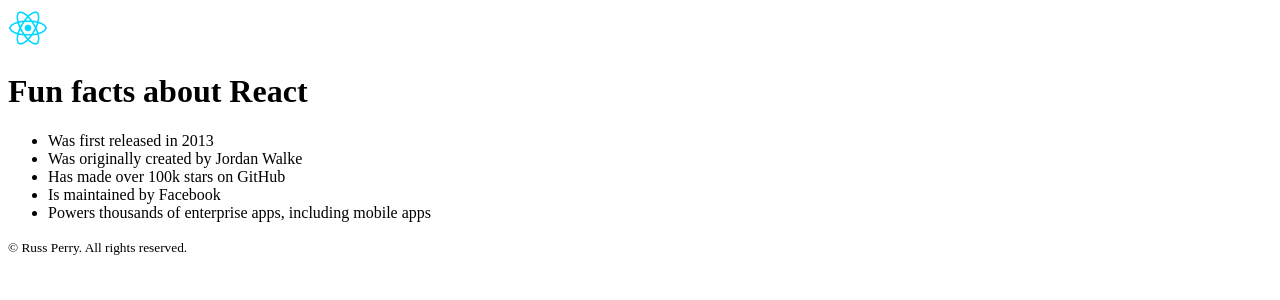
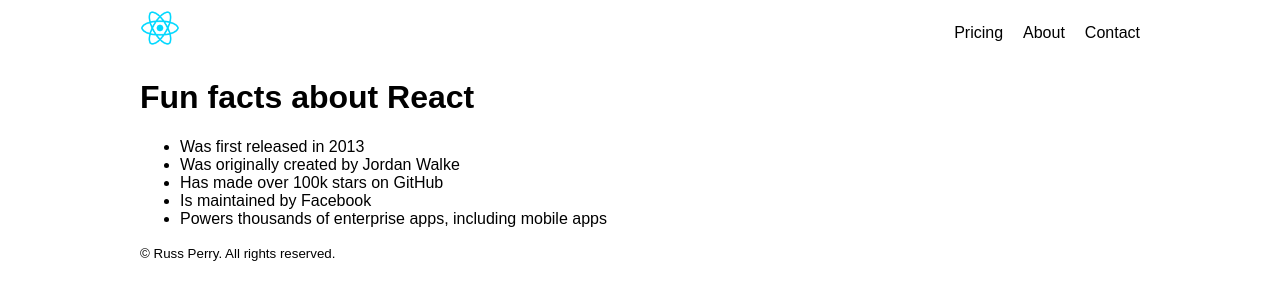
Before and after one commit to rperry99/01_Static-Page, a React (Vite) app: page / in a window 1280 px wide. Shown: the top 300 px of the page. Built offline with nearby package versions, Linux system fonts and the light colour scheme.

Commit message:
Add Styling to Nav

```diff
--- a/src/App.jsx
+++ b/src/App.jsx
@@ -1,17 +1,39 @@
-import { useState } from 'react'
+import { useState } from 'react';
 
 function App() {
-  const [count, setCount] = useState(0)
+  const [count, setCount] = useState(0);
 
-  return (
-    <PageContent/>
-  )
+  return <Page />;
 }
 
-function PageContent() {
+function Page() {
+  return (
+    <div className="page-content">
+      <Navigation />
+      <MainContent />
+      <Footer />
+    </div>
+  );
+}
+
+function Navigation() {
+  return (
+    <header>
+      <nav>
+        <img src="./react-logo.png" className="logo" />
+        <ul className="nav__links">
+          <li className="nav__link">Pricing</li>
+          <li className="nav__link">About</li>
+          <li className="nav__link">Contact</li>
+        </ul>
+      </nav>
+    </header>
+  );
+}
+
+function MainContent() {
   return (
     <div>
-      <Navigation />
       <h1>Fun facts about React</h1>
       <ul className="item-list">
         <li>Was first released in 2013</li>
@@ -20,19 +42,8 @@
         <li>Is maintained by Facebook</li>
         <li>Powers thousands of enterprise apps, including mobile apps</li>
       </ul>
-      <Footer />
     </div>
-  )
-}
-
-function Navigation() {
-  return (
-    <header>
-      <nav>
-        <img src='./react-logo.png' className='logo'/>
-      </nav>
-    </header>
-  )
+  );
 }
 
 function Footer() {
@@ -40,8 +51,7 @@
     <footer>
       <small>&copy; Russ Perry. All rights reserved.</small>
     </footer>
-  )
+  );
 }
 
-
-export default App
+export default App;
--- a/src/index.css
+++ b/src/index.css
@@ -1,7 +1,34 @@
+/* Global */
+* {
+  font-family:Arial, Helvetica, sans-serif
+}
+
+.page-content {
+  max-width: 1000px;
+  margin: 0 auto;
+}
+
+/* Navigation */
 .logo {
   width: 40px;
+  height: 40px;
 }
 
+nav {
+  display: flex;
+  justify-content: space-between;
+}
+
+.nav__links {
+  display: flex;
+  list-style-type: none;
+}
+
+.nav__link + .nav__link {
+  margin-left: 20px;
+}
+
+/* Main Content */
 .item-list {
   list-style-type: disc;
 }
```
